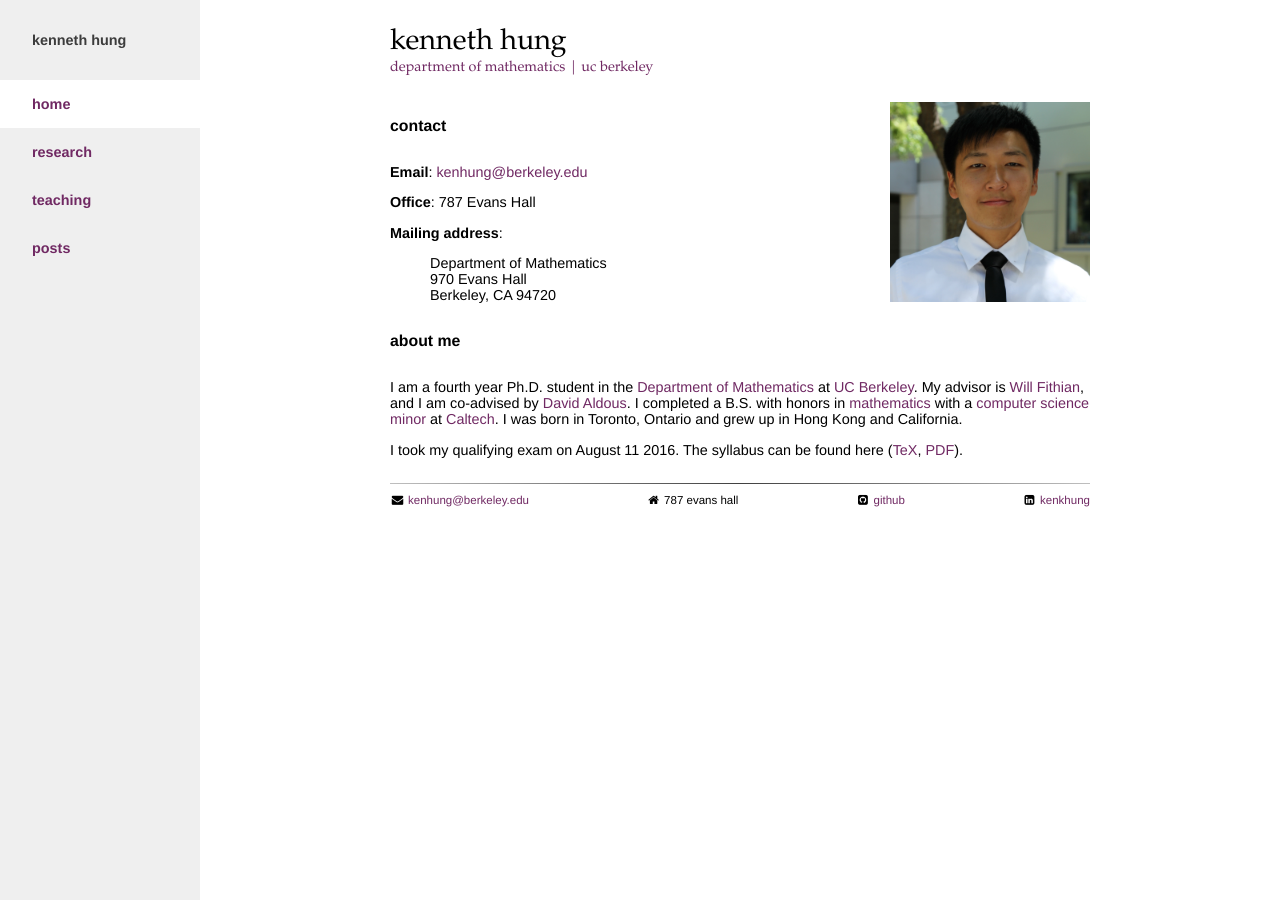
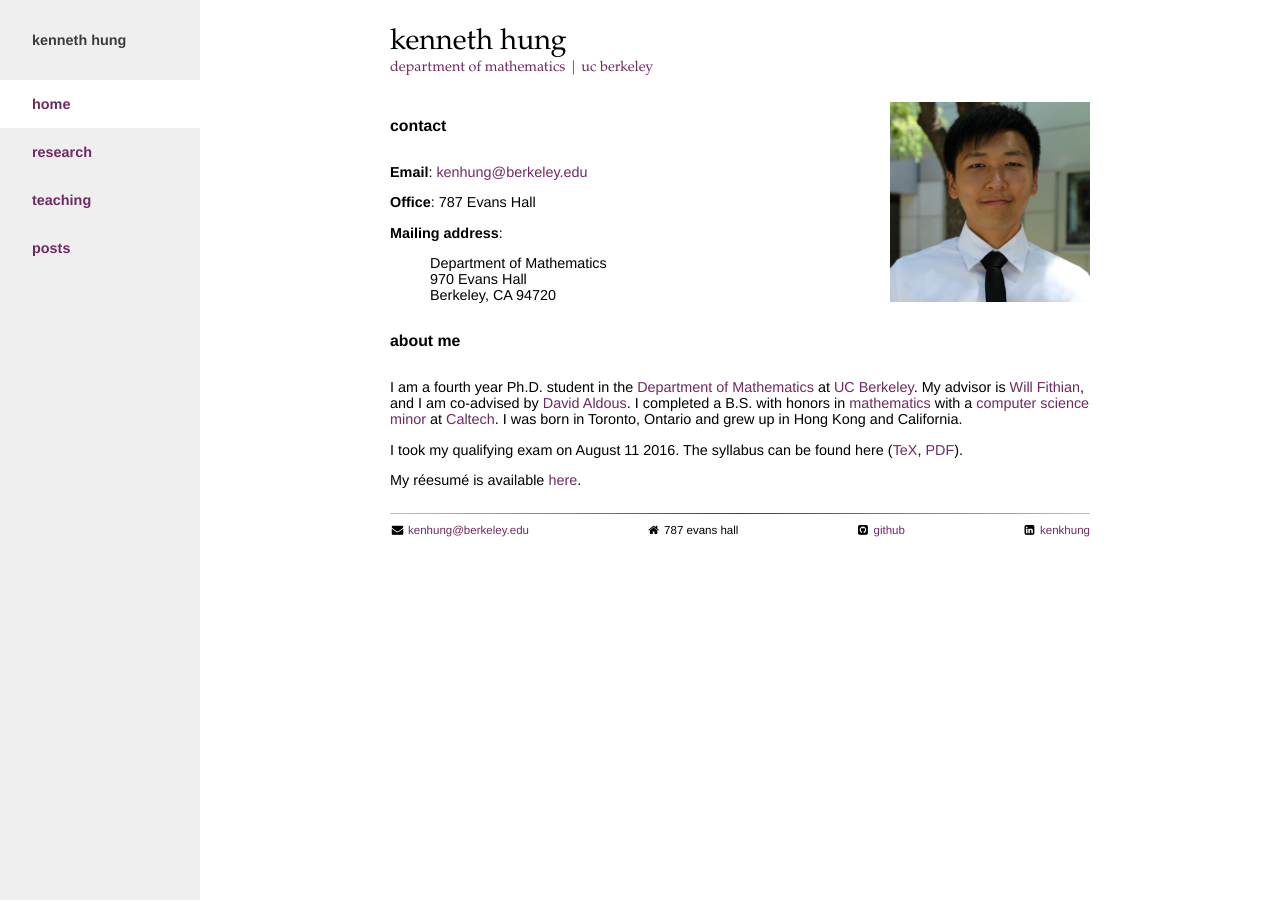
Before and after one commit to yiqunchen/kenhungkk.github.io, a Jekyll site: the page built from index.md, in a window 1280 px wide. Built offline with Jekyll 4.4.1, drawn with Linux system fonts in a browser that asks for light colours; nearby versions of some CDN libraries.

Commit message:
link ot resume added

```diff
--- a/index.md
+++ b/index.md
@@ -19,3 +19,5 @@ title: Home
 I am a fourth year Ph.D. student in the [Department of Mathematics](http://math.berkeley.edu) at [UC Berkeley](http://www.berkeley.edu). My advisor is [Will Fithian](http://www.stat.berkeley.edu/~wfithian/index.html), and I am co-advised by [David Aldous](http://www.stat.berkeley.edu/~aldous/). I completed a B.S. with honors in [mathematics](http://pma.caltech.edu/content/math) with a [computer science minor](http://www.cms.caltech.edu) at [Caltech](http://www.caltech.edu). I was born in Toronto, Ontario and grew up in Hong Kong and California.
 
 I took my qualifying exam on August 11 2016. The syllabus can be found here ([TeX](files/QualSyllabus.tex), [PDF](files/QualSyllabus.pdf)).
+
+My r&#233;esum&#233; is available [here](files/Resume.pdf).
```
